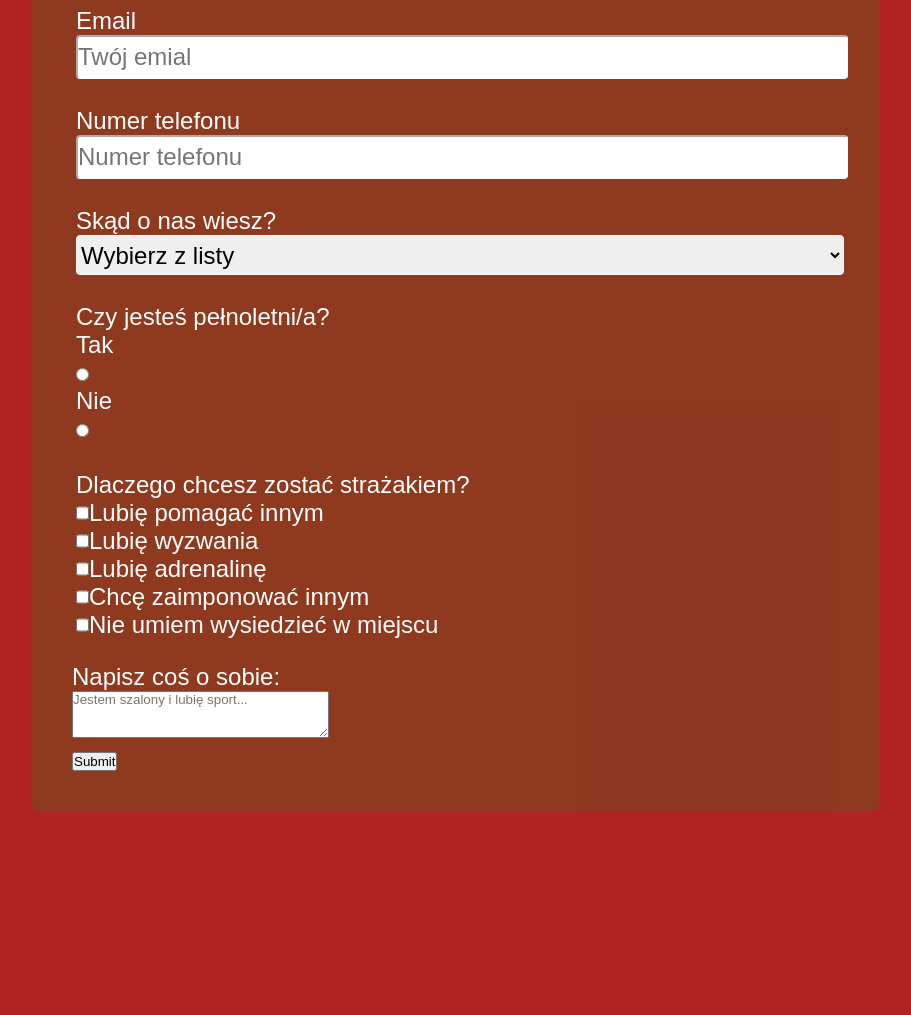
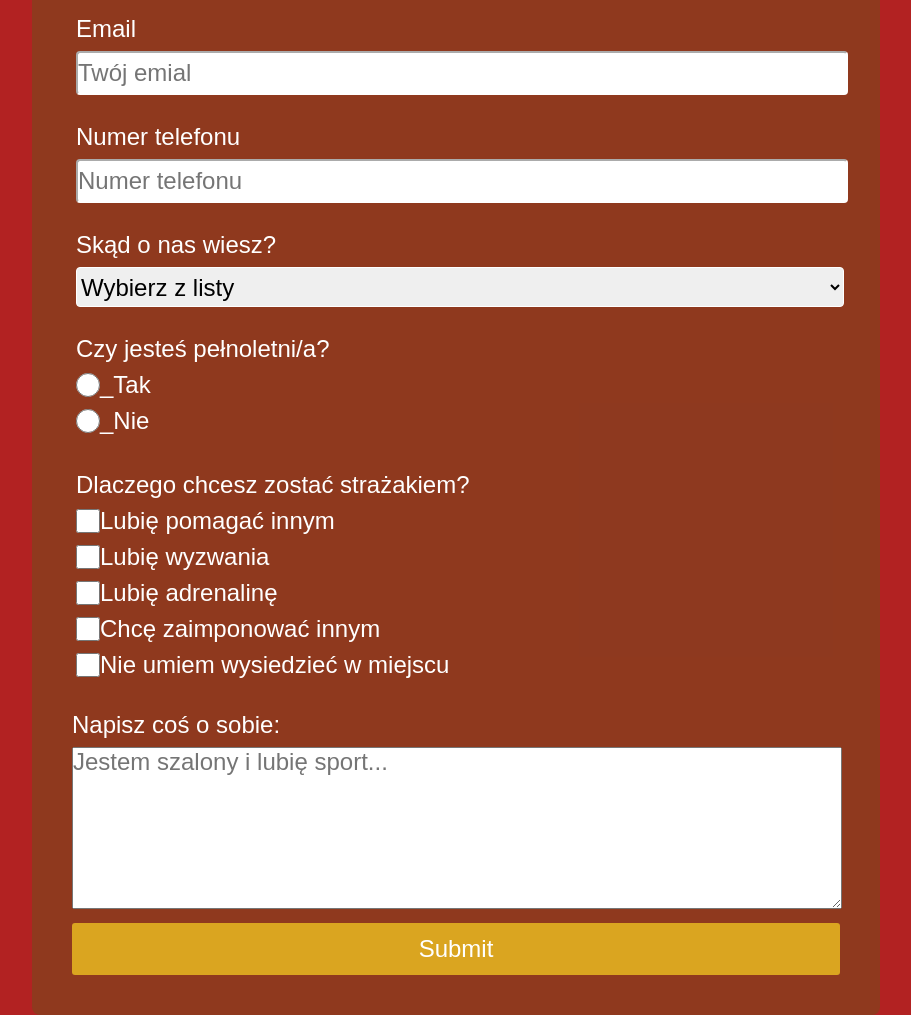
Before and after one commit to Michalito93/CertificationProject1Freecodecamp, a plain HTML site: page index.html in a window 1280 px wide. Shown: the part 360-1375 px from the top of the page, without its empty margins (184-1095 px from the left). Before the commit the page ends 1172 px from the top, so only its background shows below. Drawn offline with Linux system fonts and the light colour scheme.

Commit message:
CSS styling continue

```diff
--- a/index.html
+++ b/index.html
@@ -60,10 +60,24 @@
         </div>
         <div class="form-group">
           <p>Czy jesteś pełnoletni/a?</p>
-          <label for="input-yes">Tak</label>
-          <input type="radio" value="tak" id="input-yes" name="yes-no" />
-          <label for="input-no">Nie</label>
-          <input type="radio" value="nie" id="input-no" name="yes-no" />
+          <label for="input-yes">
+            <input
+              class="input-radio"
+              type="radio"
+              value="tak"
+              id="input-yes"
+              name="yes-no"
+            />_Tak
+          </label>
+          <label for="input-no">
+            <input
+              class="input-radio"
+              type="radio"
+              value="nie"
+              id="input-no"
+              name="yes-no"
+            />_Nie
+          </label>
         </div>
         <div class="form-group">
           <p>Dlaczego chcesz zostać strażakiem?</p>
@@ -120,8 +134,6 @@
             class="input-textarea"
             name="bio"
             placeholder="Jestem szalony i lubię sport..."
-            rows="3"
-            cols="30"
           ></textarea>
         </div>
         <div>
--- a/styles.css
+++ b/styles.css
@@ -48,13 +48,51 @@ form {
 
 .input-checkbox {
   display: block;
+  min-height: 1.5rem;
+  min-width: 1.5rem;
+}
+
+.input-radio {
+  display: block;
+  min-height: 1.5rem;
+  min-width: 1.5rem;
 }
 
 label {
   display: flex;
+  align-items: center;
+  font-size: 1.5rem;
+  margin-bottom: 0.5rem;
 }
 
 .form-group {
   margin: 0 auto 1.25rem auto;
   padding: 0.25rem;
 }
+
+p {
+  margin-top: 0;
+  margin-bottom: 0.5rem;
+}
+
+.input-textarea {
+  margin: 0;
+  font-family: inherit;
+  font-size: inherit;
+  line-height: inherit;
+  width: 100%;
+  height: 10rem;
+}
+
+.submit-button {
+  display: block;
+  margin-top: 0.5rem;
+  width: 100%;
+  padding: 0.75rem;
+  background-color: goldenrod;
+  color: inherit;
+  border-radius: 3px;
+  cursor: pointer;
+  font-size: 1.5rem;
+  border: 0;
+}
```
